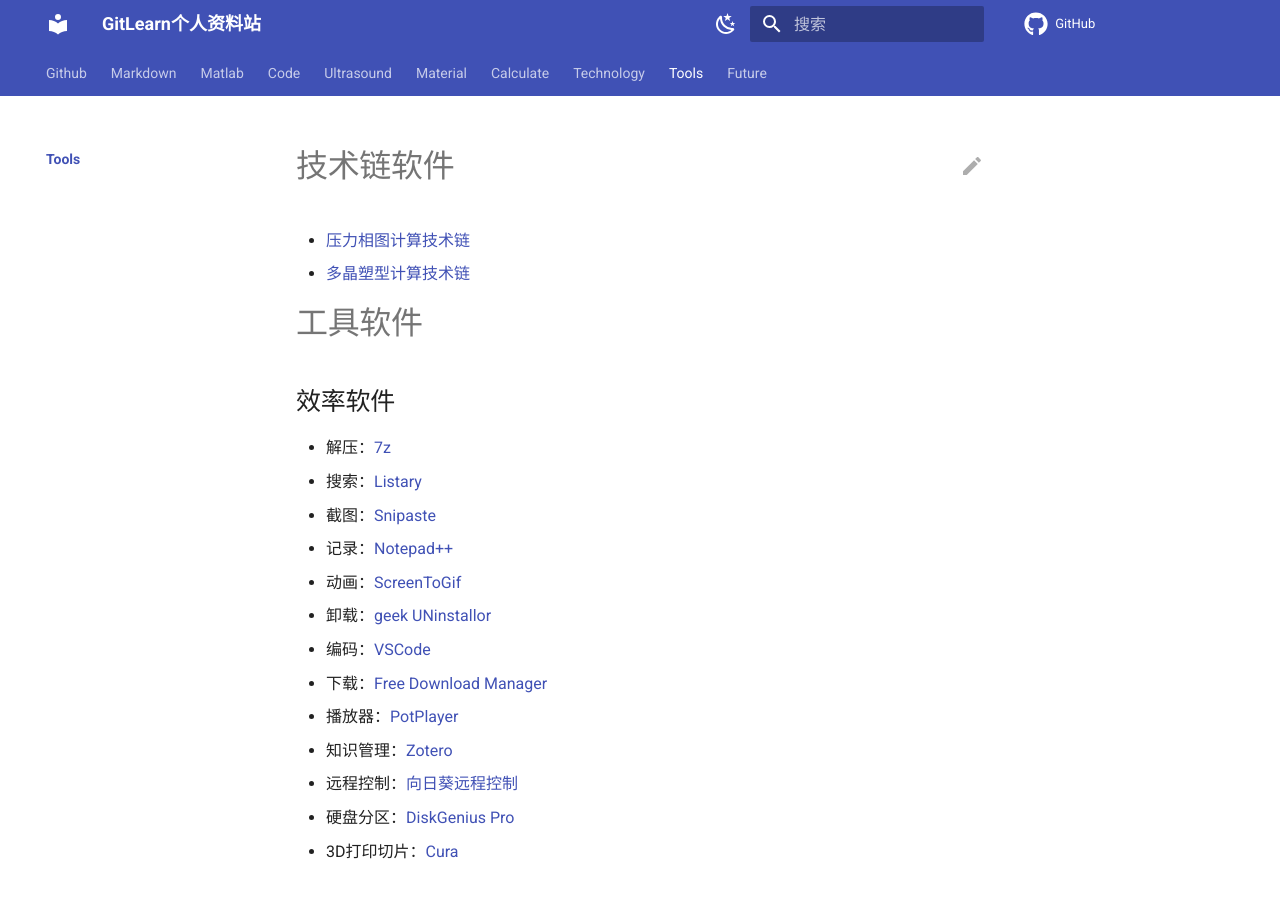
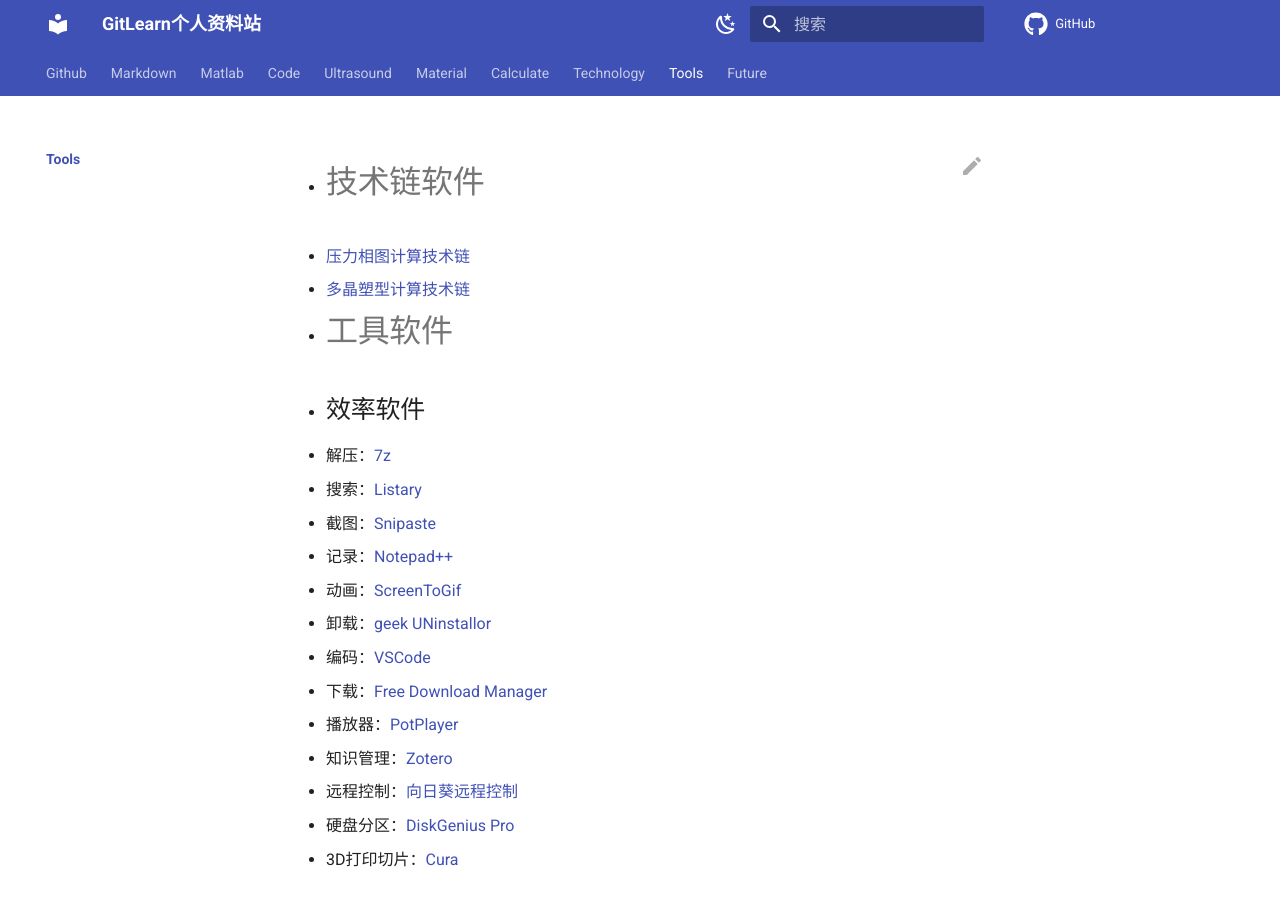
Before and after one commit to jinzhao2aqin/GitLearn, an MkDocs documentation site: the page built from docs/tools/index.md, in a window 1280 px wide and 900 px high. Built offline with MkDocs 1.6.1 and Material for MkDocs 9.7.7, drawn with Linux system fonts in a browser that asks for light colours; nearby versions of some CDN libraries; library files that are not in the unit come from our copies; comment, search, counter and statistics services are not loaded.

```diff
--- a/docs/tools/index.md
+++ b/docs/tools/index.md
@@ -1,61 +1,61 @@
 
-# 技术链软件
-- [压力相图计算技术链](note1.md)
-- [多晶塑型计算技术链](note2.md)
+- # 技术链软件
+  - [压力相图计算技术链](note1.md)
+  - [多晶塑型计算技术链](note2.md)
 
-# 工具软件
+- # 工具软件
 
-## 效率软件
-- 解压：[7z](https://www.7-zip.org/)
-- 搜索：[Listary](https://www.listary.com/)
-- 截图：[Snipaste](https://www.snipaste.com/)
-- 记录：[Notepad++](https://notepad-plus-plus.org/)
-- 动画：[ScreenToGif](https://www.screentogif.com/)
-- 卸载：[geek UNinstallor](https://geekuninstaller.com/)
-- 编码：[VSCode](https://code.visualstudio.com/)
-- 下载：[Free Download Manager](https://www.freedownloadmanager.org/)
-- 播放器：[PotPlayer](https://potplayer.daum.net/)
-- 知识管理：[Zotero](https://www.zotero.org/)
-- 远程控制：[向日葵远程控制](https://sunlogin.oray.com/)
-- 硬盘分区：[DiskGenius Pro](https://www.diskgenius.cn/)
-- 3D打印切片：[Cura](https://github.com/Ultimaker/Cura)
+  - ## 效率软件
+  - 解压：[7z](https://www.7-zip.org/)
+  - 搜索：[Listary](https://www.listary.com/)
+  - 截图：[Snipaste](https://www.snipaste.com/)
+  - 记录：[Notepad++](https://notepad-plus-plus.org/)
+  - 动画：[ScreenToGif](https://www.screentogif.com/)
+  - 卸载：[geek UNinstallor](https://geekuninstaller.com/)
+  - 编码：[VSCode](https://code.visualstudio.com/)
+  - 下载：[Free Download Manager](https://www.freedownloadmanager.org/)
+  - 播放器：[PotPlayer](https://potplayer.daum.net/)
+  - 知识管理：[Zotero](https://www.zotero.org/)
+  - 远程控制：[向日葵远程控制](https://sunlogin.oray.com/)
+  - 硬盘分区：[DiskGenius Pro](https://www.diskgenius.cn/)
+  - 3D打印切片：[Cura](https://github.com/Ultimaker/Cura)
 
-## 工作软件
-- 数学：Matlab
-- 多物理场计算：COMSOL
-- 数据可视化：Tecplot、Paraview
-- 三维建模：UG、Solidworks
-- 相图计算：Jmat Pro
-- 图片分析：ImagePro Plus
-- 绘图：Origin Pro
-- 流场：Fluent、[编译udf](https://www.lmlphp.com/user/57824/article/item/2648319/)
+- ## 工作软件
+  - 数学：Matlab
+  - 多物理场计算：COMSOL
+  - 数据可视化：Tecplot、Paraview
+  - 三维建模：UG、Solidworks
+  - 相图计算：Jmat Pro
+  - 图片分析：ImagePro Plus
+  - 绘图：Origin Pro
+  - 流场：Fluent、[编译udf](https://www.lmlphp.com/user/57824/article/item/2648319/)
 
-## 重要网站
-- [sci-hub](https://sci-hub.ren/)
-- [Matlab fileexchange](https://ww2.mathworks.cn/matlabcentral/fileexchange/)
-- [BookLib](http://libgen.rs/)
-- [COMSOL Models](https://cn.comsol.com/models)
+- ## 重要网站
+  - [sci-hub](https://sci-hub.ren/)
+  - [Matlab fileexchange](https://ww2.mathworks.cn/matlabcentral/fileexchange/)
+  - [BookLib](http://libgen.rs/)
+  - [COMSOL Models](https://cn.comsol.com/models)
 
 
-## 开源软件
-- [MOOSE](https://mooseframework.inl.gov/)
-- [AMReX](https://amrex-codes.github.io/)
-- [MTEX](https://mtex-toolbox.github.io/)
+- ## 开源软件
+  - [MOOSE](https://mooseframework.inl.gov/)
+  - [AMReX](https://amrex-codes.github.io/)
+  - [MTEX](https://mtex-toolbox.github.io/)
 
-## 其他软件
-- 安全：[火绒](https://www.huorong.cn/)
-- 虚拟机：VMware Workstation Pro
+- ## 其他软件
+  - 安全：[火绒](https://www.huorong.cn/)
+  - 虚拟机：VMware Workstation Pro
 
-## 其他工具
-- 启动盘：[rufus](https://rufus.ie/zh/)
-- 启动项：[EasyBCD](https://easybcd.org/)
-- 圆填充：[packomania](http://www.packomania.com/)
-- 显卡参数对比：[GadgetVersus](https://gadgetversus.com/graphics-card/)
+- ## 其他工具
+  - 启动盘：[rufus](https://rufus.ie/zh/)
+  - 启动项：[EasyBCD](https://easybcd.org/)
+  - 圆填充：[packomania](http://www.packomania.com/)
+  - 显卡参数对比：[GadgetVersus](https://gadgetversus.com/graphics-card/)
 
-## Linux命令函工具
-- grep
-- ffmpeg
-- locate
-- tree
-- nvitop
-- htop
+- ## Linux命令函工具
+  - grep
+  - ffmpeg
+  - locate
+  - tree
+  - nvitop
+  - htop
```
